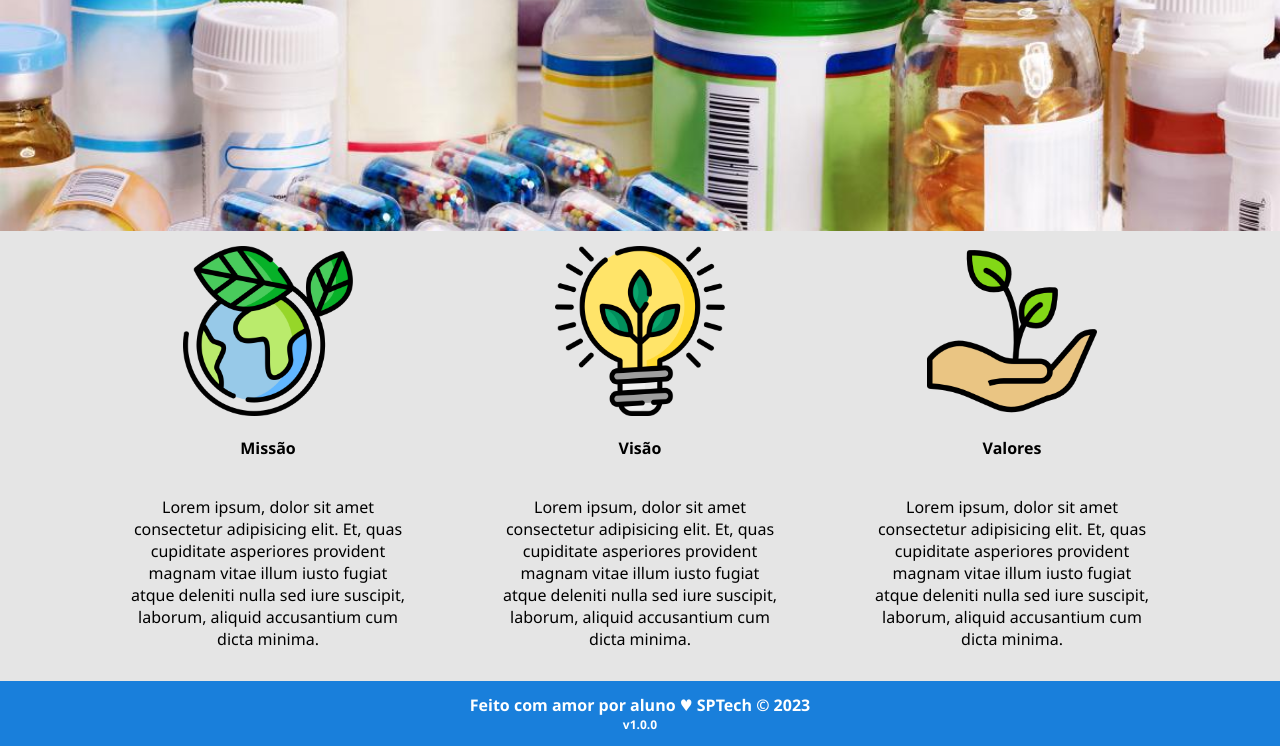
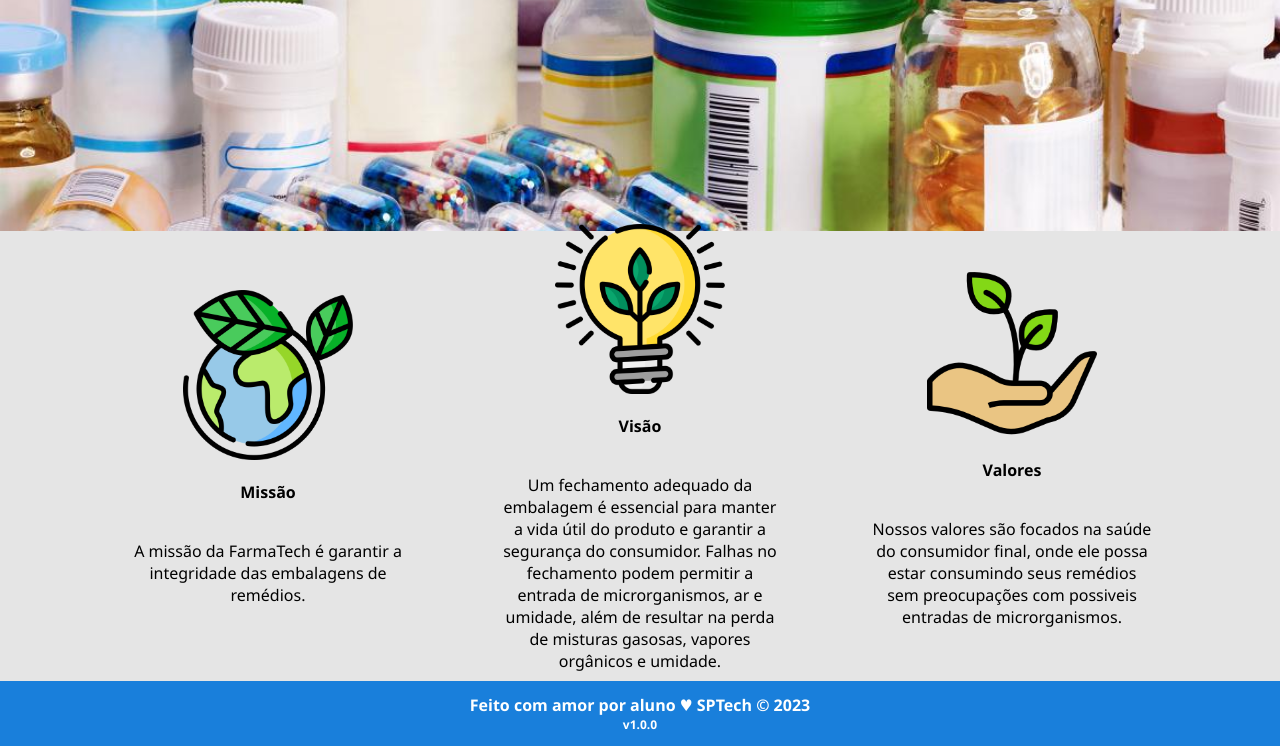
Before and after one commit to pablovini49/desafioPI, a website: page site/public/index.html in a window 1280 px wide. Shown: the part 504-1250 px from the top of the page. Drawn offline with Linux system fonts and the light colour scheme.

Commit message:
alterando o index

```diff
--- a/site/public/index.html
+++ b/site/public/index.html
@@ -52,23 +52,17 @@
           <div class="box">
             <img src="assets/imgs/planet-earth_color.png">
             <h4>Missão</h4>
-            <p>Lorem ipsum, dolor sit amet consectetur adipisicing elit. Et, quas cupiditate asperiores provident magnam
-              vitae illum iusto fugiat atque deleniti nulla sed iure suscipit, laborum, aliquid accusantium cum dicta
-              minima.</p>
+            <p>A missão da FarmaTech é garantir a integridade das embalagens de remédios.</p>
           </div>
           <div class="box">
             <img src="assets/imgs/lightbulb_color.png">
             <h4>Visão</h4>
-            <p>Lorem ipsum, dolor sit amet consectetur adipisicing elit. Et, quas cupiditate asperiores provident magnam
-              vitae illum iusto fugiat atque deleniti nulla sed iure suscipit, laborum, aliquid accusantium cum dicta
-              minima.</p>
+            <p>Um fechamento adequado da embalagem é essencial para manter a vida útil do produto e garantir a segurança do consumidor. Falhas no fechamento podem permitir a entrada de microrganismos, ar e umidade, além de resultar na perda de misturas gasosas, vapores orgânicos e umidade.</p>
           </div>
           <div class="box">
             <img src="assets/imgs/growth_color.png">
             <h4>Valores</h4>
-            <p>Lorem ipsum, dolor sit amet consectetur adipisicing elit. Et, quas cupiditate asperiores provident magnam
-              vitae illum iusto fugiat atque deleniti nulla sed iure suscipit, laborum, aliquid accusantium cum dicta
-              minima.</p>
+            <p>Nossos valores são focados na saúde do consumidor final, onde ele possa estar consumindo seus remédios sem preocupações com possiveis entradas de microrganismos.</p>
           </div>
         </div>
       </div>
```
